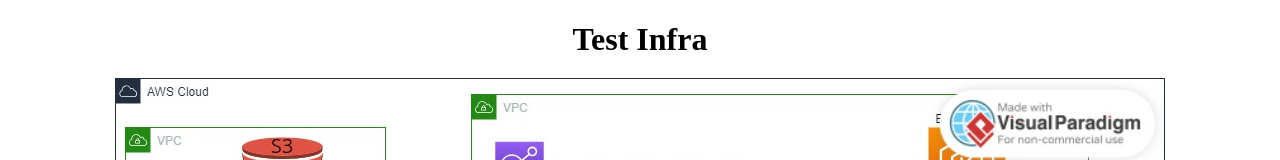
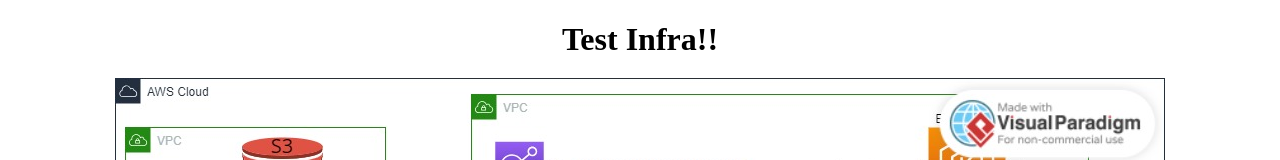
Before and after one commit to sandilyan-parimalam/AWS_Cloud_Company, a plain HTML site: page Data/index.html in a window 1280 px wide. Shown: the top 160 px of the page. Drawn offline with Linux system fonts and the light colour scheme.

Commit message:
Update index.html

```diff
--- a/Data/index.html
+++ b/Data/index.html
@@ -19,7 +19,7 @@
     </style>
 </head>
 <body>
-    <h1>Test Infra</h1>
+    <h1>Test Infra!!</h1>
     <img src="zoominfo.jpg" alt="ZoomInfo Image">
 </body>
 </html>
```
